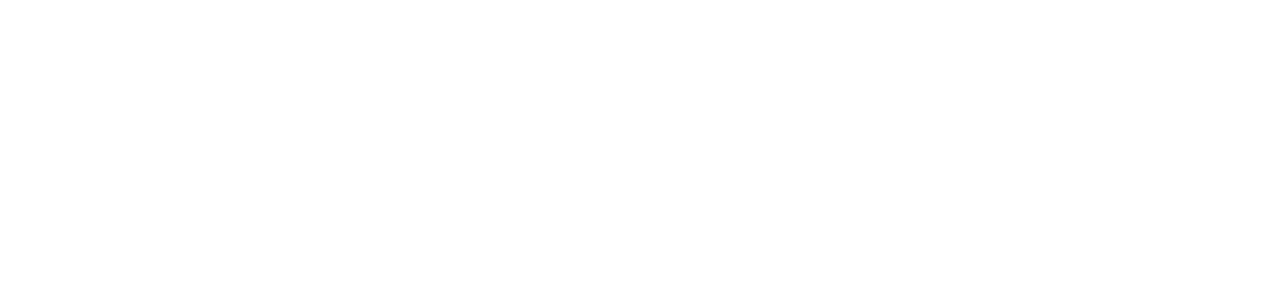
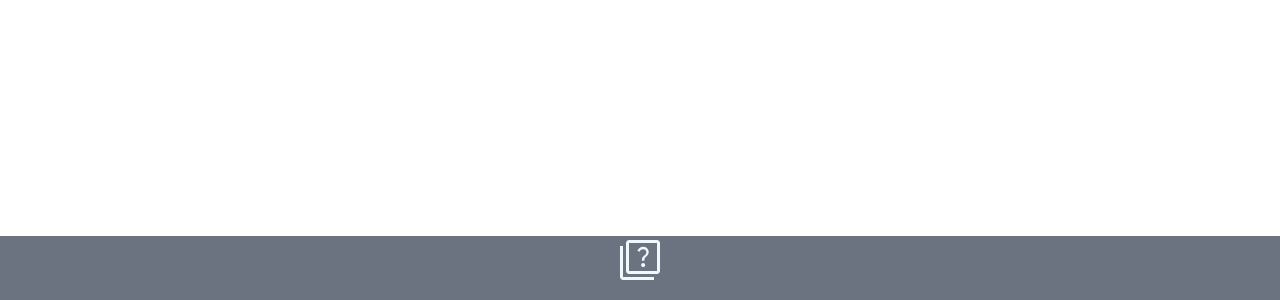
Before and after one commit to mongj/cloudhacks-better-anki, a Next.js app: page / in a window 1280 px wide. Shown: the part 500-800 px from the top of the page. Built offline with nearby package versions, Linux system fonts and the light colour scheme.

Commit message:
added basic navbar with Link for Quiz

```diff
--- a/app/layout.tsx
+++ b/app/layout.tsx
@@ -1,5 +1,8 @@
 import "./globals.css";
 import { Inter } from "next/font/google";
+
+// component imports
+import Navbar from "../components/ui/Navbar";
 
 const inter = Inter({ subsets: ["latin"] });
 
@@ -15,7 +18,10 @@
 }) {
   return (
     <html lang="en">
-      <body className={inter.className}>{children}</body>
+      <body className={`flex flex-col justify-between h-screen ${inter.className}`}>{children}
+
+        <Navbar />
+      </body>
     </html>
   );
 }
--- a/app/page.tsx
+++ b/app/page.tsx
@@ -1,3 +1,5 @@
 export default function Home() {
-  return <main className="flex min-h-screen flex-col items-center"></main>;
+  return <main className="flex flex-col items-center">
+
+  </main>;
 }
--- a/app/quiz/page.tsx
+++ b/app/quiz/page.tsx
@@ -0,0 +1,5 @@
+export default function QuizPage () {
+    return <main>
+        quizpage
+    </main>
+}
--- /dev/null
+++ b/components/ui/Navbar.tsx
@@ -0,0 +1,12 @@
+import Image from "next/image"
+import Link from "next/link"
+import quizIcon from '../../public/svg/quiz_FILL0_wght400_GRAD0_opsz48.svg'
+
+export default function Navbar() {
+    return <footer className="flex flex-row justify-evenly bg-gray-500 h-16">
+        <Link href="/quiz">
+            <Image alt="nav-item quiz" src={quizIcon} className="fill-white stroke-white text-white"/>
+        </Link>
+
+    </footer>
+}
```
Also changed, not shown: public/svg/quiz_FILL0_wght400_GRAD0_opsz48.svg (added).
